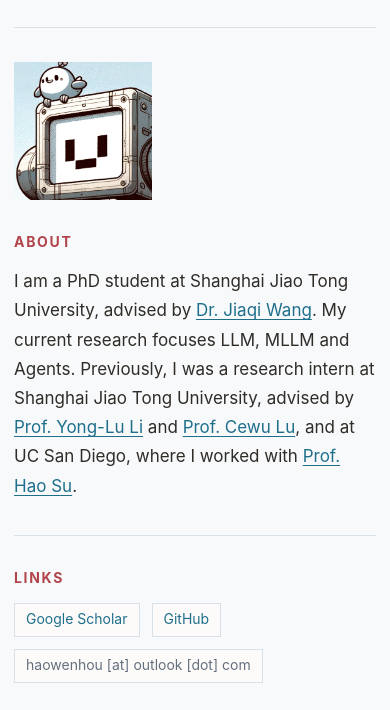
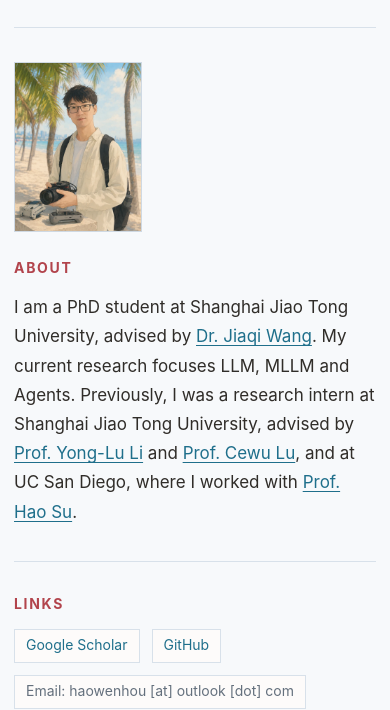
Before and after one commit to HaowenHou/haowenhou.github.io, a plain HTML site: page index.html in a window 390 px wide. Shown: the part 141-851 px from the top of the page. Drawn offline with Linux system fonts and the light colour scheme.

Commit message:
Update profile photo and site icon

```diff
--- a/index.html
+++ b/index.html
@@ -5,6 +5,7 @@
     <meta name="viewport" content="width=device-width, initial-scale=1">
     <meta name="description" content="Haowen Hou, PhD Student at Shanghai Jiao Tong University. Research in agents, LLMs, and MLLMs.">
     <title>Haowen Hou</title>
+    <link rel="icon" type="image/webp" href="assets/site-icon.webp">
     <link rel="stylesheet" href="styles.css">
   </head>
   <body>
@@ -17,7 +18,7 @@
       </header>
 
       <section class="profile" aria-labelledby="about-title">
-        <img class="avatar" src="assets/avatar.png" alt="Haowen Hou avatar">
+        <img class="profile-photo" src="assets/profile-photo.webp" width="720" height="960" alt="Haowen Hou">
         <div class="bio">
           <h2 id="about-title">About</h2>
           <p>
@@ -37,7 +38,7 @@
         <div class="link-grid">
           <a href="https://scholar.google.com/citations?user=7fv3Gz0AAAAJ&hl=en">Google Scholar</a>
           <a href="https://github.com/HawHello">GitHub</a>
-          <span>haowenhou [at] outlook [dot] com</span>
+          <span>Email: haowenhou [at] outlook [dot] com</span>
         </div>
       </section>
 
--- a/styles.css
+++ b/styles.css
@@ -86,15 +86,16 @@
 
 .profile {
   display: grid;
-  grid-template-columns: 168px 1fr;
-  gap: 34px;
+  grid-template-columns: 136px 1fr;
+  gap: 28px;
   align-items: start;
 }
 
-.avatar {
-  width: 168px;
-  height: 168px;
-  object-fit: cover;
+.profile-photo {
+  width: 136px;
+  height: auto;
+  display: block;
+  border: 1px solid #cfd9e3;
   background: var(--accent-soft);
 }
 
@@ -227,9 +228,8 @@
     grid-template-columns: 1fr;
   }
 
-  .avatar {
-    width: 138px;
-    height: 138px;
+  .profile-photo {
+    width: 128px;
   }
 
   .section-heading {
```
Also changed, not shown: assets/avatar.png (deleted), assets/profile-photo.webp (added), assets/site-icon.webp (added).
